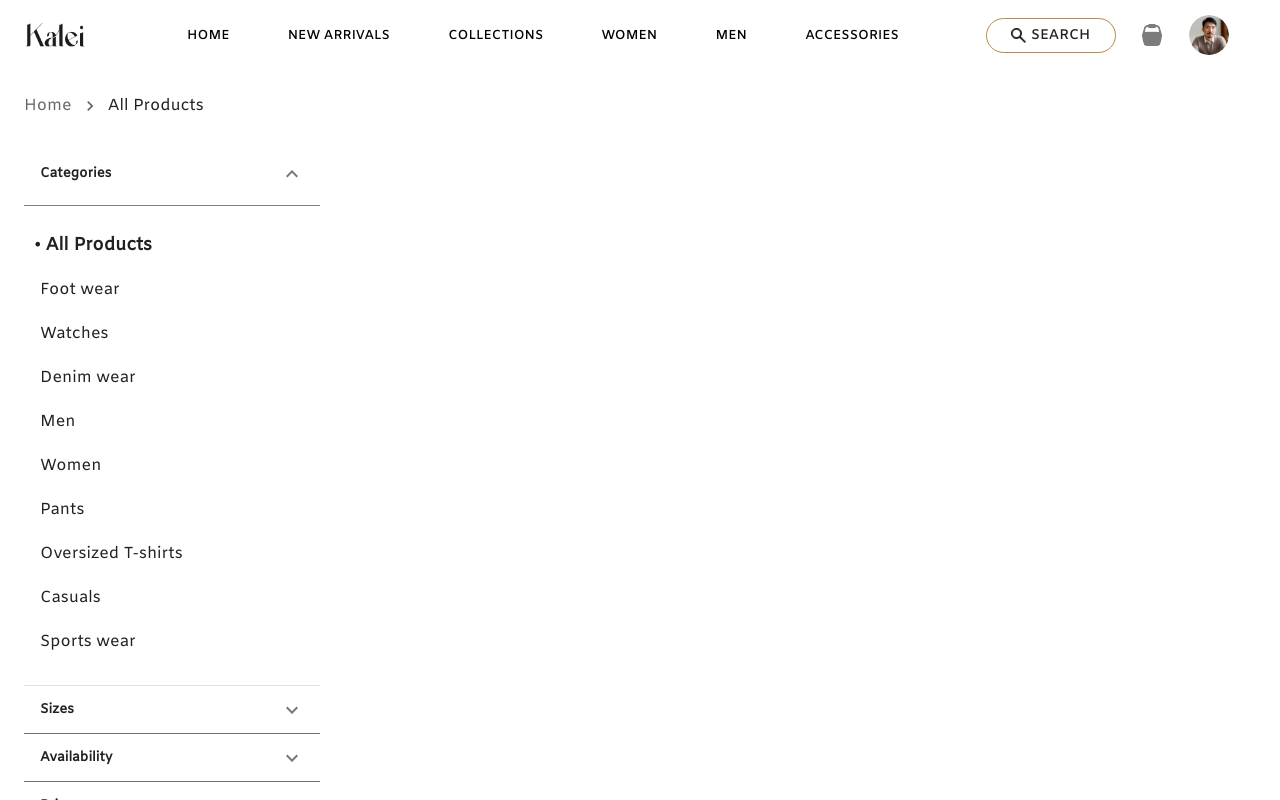
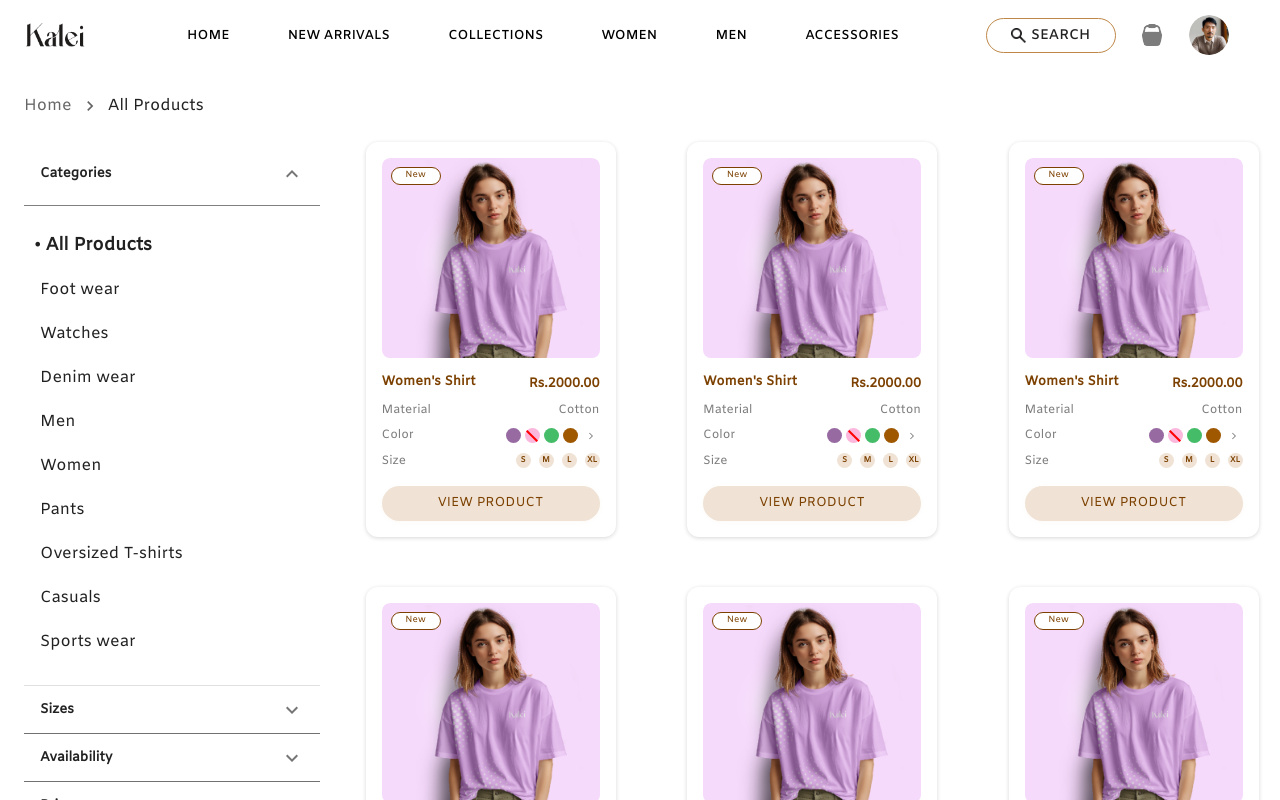
Before and after one commit to Team-kaleidoscope-EAD-project/EAD-online-shopping-frontend-, a React (Create React App) app in the folder kalei-frontend/: page /product-catalog in a window 1280 px wide. Shown: the top 800 px of the page. Built offline with nearby package versions, Linux system fonts and the light colour scheme; a web font is replaced by a local one.

Commit message:
product card changes

```diff
--- a/kalei-frontend/src/Main.jsx
+++ b/kalei-frontend/src/Main.jsx
@@ -1,5 +1,5 @@
 import React from "react";
-import { createBrowserRouter, RouterProvider} from "react-router-dom";
+import { createBrowserRouter, RouterProvider } from "react-router-dom";
 // pages
 import HomePage from "./pages/HomePage/HomePage";
 import ProductCatalog from "./pages/HomePage/ProductCatalog";
--- a/kalei-frontend/src/components/Cards/ProductCard/ProductCard.jsx
+++ b/kalei-frontend/src/components/Cards/ProductCard/ProductCard.jsx
@@ -1,4 +1,3 @@
-
 import React, { useState } from "react";
 import {
   Card,
@@ -8,13 +7,18 @@ import {
   Button,
   Chip,
   Box,
-  IconButton,zzz
+  IconButton,
 } from "@mui/material";
 
 import ArrowForwardIosIcon from "@mui/icons-material/ArrowForwardIos";
 import ProductImage from "../../../assets/images/products/kalei1.png";
 
-export default function ProductCard({id}) {
+// navigation
+import { useNavigate } from "react-router-dom";
+// navigation
+
+export default function ProductCard({ id }) {
+  const navigate = useNavigate();
   const colors = [
     "#986AA2", // purple
     "#FBB7DC", // pink
@@ -26,14 +30,20 @@ export default function ProductCard({id}) {
     "#00FFFF", // cyan
   ];
 
-  // Simulate available colors fetched from the database
-  const availableColors = ["#986AA2", "#44BC68", "#9F5700", "#00FFFF"]; // Available colors without pink (#FBB7DC)
+  const availableColors = ["#986AA2", "#44BC68", "#9F5700", "#00FFFF"];
 
   const [colorIndex, setColorIndex] = useState(0);
-  const [product, setProduct] = useState({ name: "Women's Shirt", price: 2000 });
+  const [product, setProduct] = useState({
+    name: "Women's Shirt",
+    price: 2000,
+  });
   const [material, setMaterial] = useState("Cotton");
   const testId = id;
 
+  const handleViewProduct = () => {
+    // Pass the product ID or any relevant data via the route
+    navigate(`/single-product-view`, { state: { id, product } });
+  };
 
   const handleNextColorSet = () => {
     setColorIndex((prevIndex) => (prevIndex + 4) % colors.length);
@@ -48,17 +58,10 @@ export default function ProductCard({id}) {
           md: 250,
         },
         borderRadius: 3,
-
         px: 2,
         py: 2,
         position: "relative",
-        marginTop: 8,
         boxShadow: "rgba(0, 0, 0, 0.16) 0px 1px 4px",
-
-
-
-
-
       }}
     >
       <Chip
@@ -225,7 +228,6 @@ export default function ProductCard({id}) {
                   borderRadius: "50%",
                   fontSize: 8,
                   fontWeight: "bold",
-
                 }}
               >
                 {size}
@@ -233,10 +235,8 @@ export default function ProductCard({id}) {
             ))}
           </Box>
         </Box>
-
         <Button
           variant="contained"
-
           sx={{
             width: "100%",
             backgroundColor: "#F0E3D5",
@@ -247,8 +247,8 @@ export default function ProductCard({id}) {
             borderRadius: 5,
             fontSize: 13,
             boxShadow: "rgba(240, 227, 213, 0.16) 0px 1px 4px",
-
           }}
+          onClick={handleViewProduct}
         >
           VIEW PRODUCT
         </Button>
--- a/kalei-frontend/src/pages/HomePage/ProductCatalog.jsx
+++ b/kalei-frontend/src/pages/HomePage/ProductCatalog.jsx
@@ -37,6 +37,7 @@ import closeBtn from "../../assets/images/icons/cross.png";
 // close img
 
 import { grey } from "@mui/material/colors";
+import ProductCard from "../../components/Cards/ProductCard/ProductCard";
 
 // price ranges
 function handleClick(event) {
@@ -297,6 +298,8 @@ export default function ProductCatalog() {
           <button className={styles.filtersButton} onClick={toggleDrawer(true)}>
             Show Filters
           </button>
+
+          {/* drawer */}
           <Drawer open={open} onClose={toggleDrawer(false)}>
             <Grid
               size={{ xs: 12 }}
@@ -476,6 +479,17 @@ export default function ProductCatalog() {
               {/* product price */}
             </Grid>
           </Drawer>
+          {/* drawer */}
+        </Grid>
+        <Grid size={{ xs: 12, md: 8, lg: 9 }} paddingLeft={3} className={styles.productCatalogContainer}>
+          <ProductCard />
+          <ProductCard />
+          <ProductCard />
+          <ProductCard />
+          <ProductCard />
+          <ProductCard />
+          <ProductCard />
+          <ProductCard />
         </Grid>
       </Grid>
       {/* product catalog */}
--- a/kalei-frontend/src/pages/HomePage/ProductCatalog.module.css
+++ b/kalei-frontend/src/pages/HomePage/ProductCatalog.module.css
@@ -142,4 +142,12 @@
   transform: scale(0.9);
 }
 
+.productCatalogContainer {
+  display: flex;
+  justify-content: space-evenly;
+  align-items: center;
+  flex-wrap: wrap;
+  gap: 50px;
+}
+
 /* filters */
--- a/kalei-frontend/src/pages/HomePage/Sections/NewArrivals/NewArrivals.module.css
+++ b/kalei-frontend/src/pages/HomePage/Sections/NewArrivals/NewArrivals.module.css
@@ -5,17 +5,16 @@ font-weight: 200;
   margin-top: 50px;
   margin-left: 25px;
   font-family: Arial, sans-serif;
-color: #7C4100;
+  color: #7c4100;
   text-align: left;
 }
 
-.ProductCard{
-    display: grid;
-    grid-template-columns:1fr 1fr 1fr 1fr ;
-    justify-content: center;
-    justify-items: center;
-
-
+.ProductCard {
+  display: flex;
+  justify-content: space-evenly;
+  align-items: center;
+  flex-wrap: wrap;
+  gap: 70px;
 }
 
 /* Tablet view: 3 cards per row */
--- a/kalei-frontend/src/pages/SingleProductPage/SingleProductPage.jsx
+++ b/kalei-frontend/src/pages/SingleProductPage/SingleProductPage.jsx
@@ -14,7 +14,6 @@ function SingleProductPage() {
   return (
     <>
       <Navbar />
-
       <div
         style={{
           padding: "25px",
```
Also changed, not shown: kalei-frontend/src/pages/HomePage/Sections/NewArrivals/NewArrivals.jsx (+0 -7 lines). Lines whose indentation alone changed are shown as unchanged.
